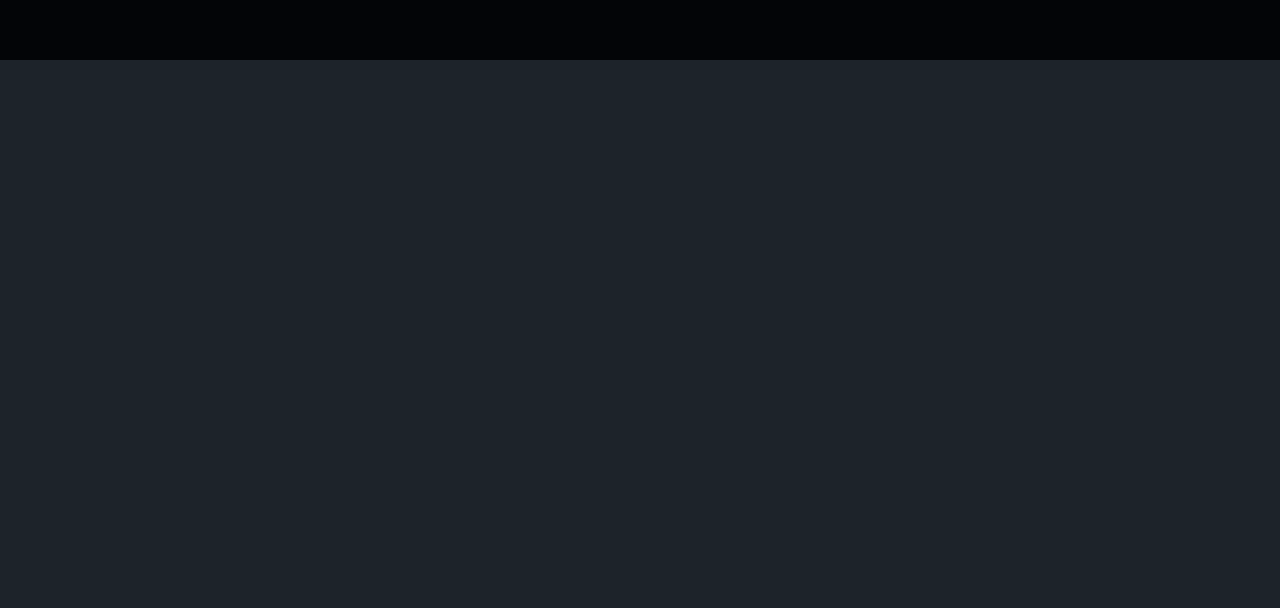
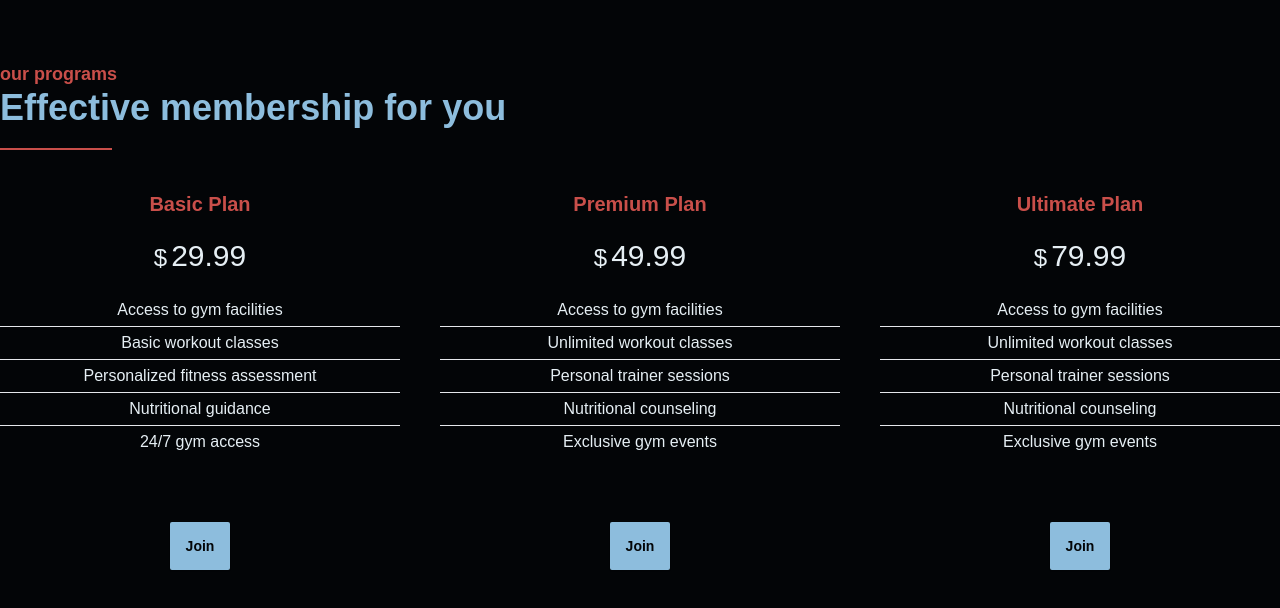
Before and after one commit to MehediHaassan1/client-fit-pulse, a React (Vite) app: page / in a window 1280 px wide. Shown: the part 5478-6086 px from the top of the page. Before the commit the page ends 5538 px from the top, so only its background shows below. Built offline with nearby package versions, Linux system fonts and the light colour scheme; a web font is replaced by a local one.

Commit message:
pricing section done

```diff
--- /dev/null
+++ b/public/features.json
@@ -0,0 +1,41 @@
+[
+    {
+        "id": 1,
+        "name": "Basic Plan",
+        "description": "Perfect for beginners who want to get started.",
+        "features": [
+            "Access to gym facilities",
+            "Basic workout classes",
+            "Personalized fitness assessment",
+            "Nutritional guidance",
+            "24/7 gym access"
+        ],
+        "price": "29.99"
+    },
+    {
+        "id": 2,
+        "name": "Premium Plan",
+        "description": "For those serious about fitness and looking for extra benefits.",
+        "features": [
+            "Access to gym facilities",
+            "Unlimited workout classes",
+            "Personal trainer sessions",
+            "Nutritional counseling",
+            "Exclusive gym events"
+        ],
+        "price": "49.99"
+    },
+    {
+        "id": 3,
+        "name": "Ultimate Plan",
+        "description": "Ultimate fitness experience with premium features.",
+        "features": [
+            "Access to gym facilities",
+            "Unlimited workout classes",
+            "Personal trainer sessions",
+            "Nutritional counseling",
+            "Exclusive gym events"
+        ],
+        "price": "79.99"
+    }
+]
--- a/src/pages/Home/CalculateBMI/CalculateBMI.jsx
+++ b/src/pages/Home/CalculateBMI/CalculateBMI.jsx
@@ -22,7 +22,7 @@ const CalculateBMI = () => {
     };
 
     return (
-        <div className="min-h-screen px-10 py-16">
+        <div className="min-h-screen lg:px-10 lg:py-16">
             <SectionTitle
                 title={"body mass index tool"}
                 subtitle={"Measure Your Fitness Level with BMI"}
@@ -141,7 +141,7 @@ const CalculateBMI = () => {
                     </form>
                     {bmi && <p className="mt-3">Your BMI is: {bmi}</p>}
                 </div>
-                <div className="mt-5 md:mt-0 md:w-1/2">
+                <div className="my-5 md:mt-0 md:w-1/2">
                     <img
                         src="https://i.ibb.co/Pz3phgq/bmi-calculate.jpg"
                         alt="bmi-calculate"
--- a/src/pages/Home/Home/Home.jsx
+++ b/src/pages/Home/Home/Home.jsx
@@ -6,11 +6,12 @@ import CourseProgrammers from "../CourseProgrammers/CourseProgrammers";
 import Services from "../Services/Services";
 import Classes from "../Classes/Classes";
 import CalculateBMI from "../CalculateBMI/CalculateBMI";
+import Pricing from "../Pricing/Pricing";
 
 const Home = () => {
     return (
         <>
-            <div className="bg-bkg text-txt max-w-screen-xl mx-auto">
+            <div className="bg-bkg text-txt max-w-screen-xl mx-auto p-4 lg:p-0">
                 <Banner></Banner>
                 <About></About>
                 <Showcase></Showcase>
@@ -18,10 +19,11 @@ const Home = () => {
             <div className="bg-bkg text-txt">
                 <CourseProgrammers></CourseProgrammers>
             </div>
-            <div className="bg-bkg text-txt max-w-screen-xl mx-auto">
+            <div className="bg-bkg text-txt max-w-screen-xl mx-auto p-4 lg:p-0">
                 <Services></Services>
                 <Classes></Classes>
                 <CalculateBMI></CalculateBMI>
+                <Pricing></Pricing>
             </div>
         </>
     );
--- /dev/null
+++ b/src/pages/Home/Pricing/Pricing.jsx
@@ -0,0 +1,32 @@
+import React, { useEffect, useState } from "react";
+import SectionTitle from "../../../components/SectionTitle/SectionTitle";
+import PricingCard from "./PricingCard";
+
+const Pricing = () => {
+    const [pricing, setPricing] = useState([]);
+
+    useEffect(() => {
+        fetch("features.json")
+            .then((res) => res.json())
+            .then((data) => setPricing(data));
+    }, []);
+
+    return (
+        <div className="min-h-screen">
+            <SectionTitle
+                title={"our programs"}
+                subtitle={"Effective membership for you"}
+            ></SectionTitle>
+            <div className="grid grid-cols-1 gap-5 md:grid-cols-3 md:gap-10 text-center ">
+                {pricing.map((priceItem) => (
+                    <PricingCard
+                        key={priceItem._id}
+                        pricingItem={priceItem}
+                    ></PricingCard>
+                ))}
+            </div>
+        </div>
+    );
+};
+
+export default Pricing;
--- /dev/null
+++ b/src/pages/Home/Pricing/PricingCard.jsx
@@ -0,0 +1,36 @@
+import React from "react";
+
+const PricingCard = ({ pricingItem }) => {
+    const { name, description, features, price } = pricingItem;
+    return (
+        <div className="h-[400px] relative">
+            <h1 className="text-xl text-accent font-bold mt-5">{name}</h1>
+
+            {/* <p className="my-2">{description}</p> */}
+
+            <div className="my-5">
+                <span className="text-2xl mr-1">$</span>
+                <p className="text-3xl inline-block">{price}</p>
+            </div>
+
+            <div>
+                {features.map((feature, idx) => (
+                    <p
+                        key={idx}
+                        className="leading-loose border-b last:border-b-0"
+                    >
+                        {feature}
+                    </p>
+                ))}
+            </div>
+
+            <div className="absolute bottom-0 w-full">
+                <button className="btn rounded-sm bg-primary hover:bg-primary/70 text-bkg border-0">
+                    Join
+                </button>
+            </div>
+        </div>
+    );
+};
+
+export default PricingCard;
```
